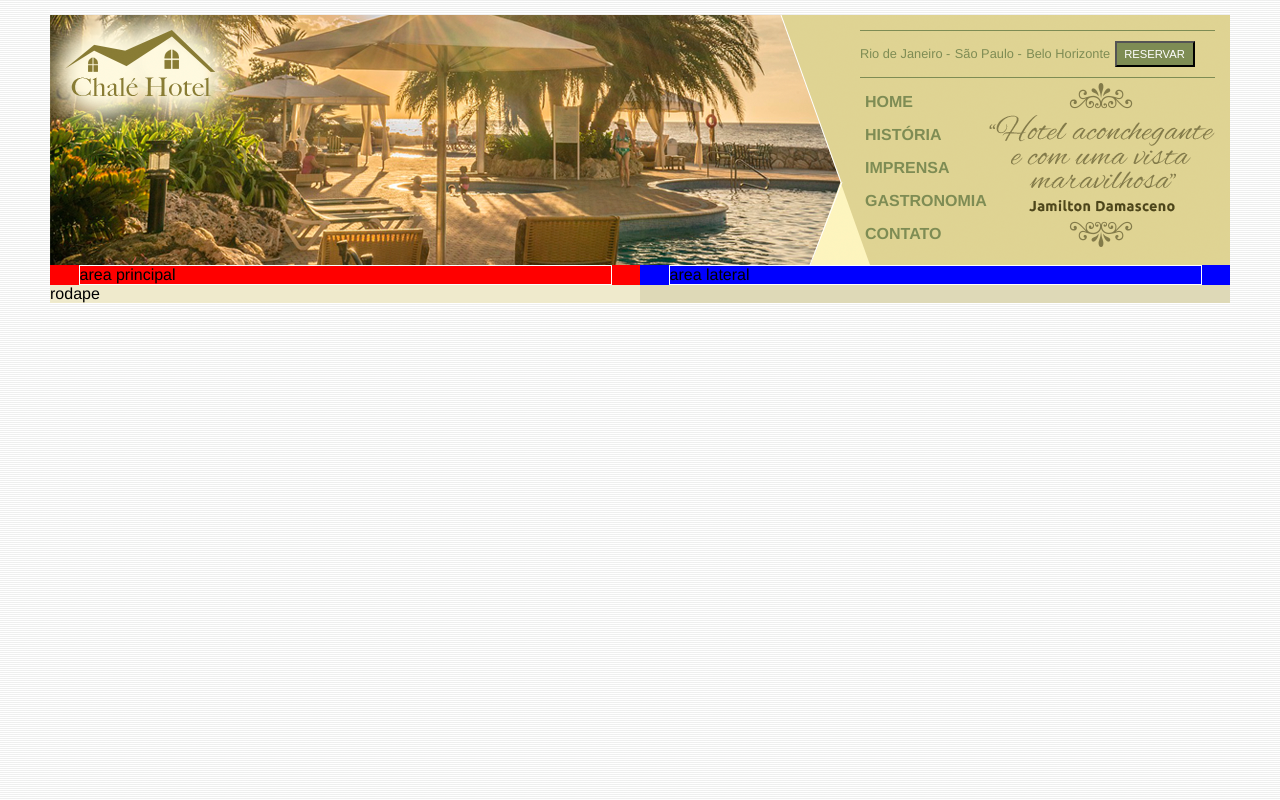
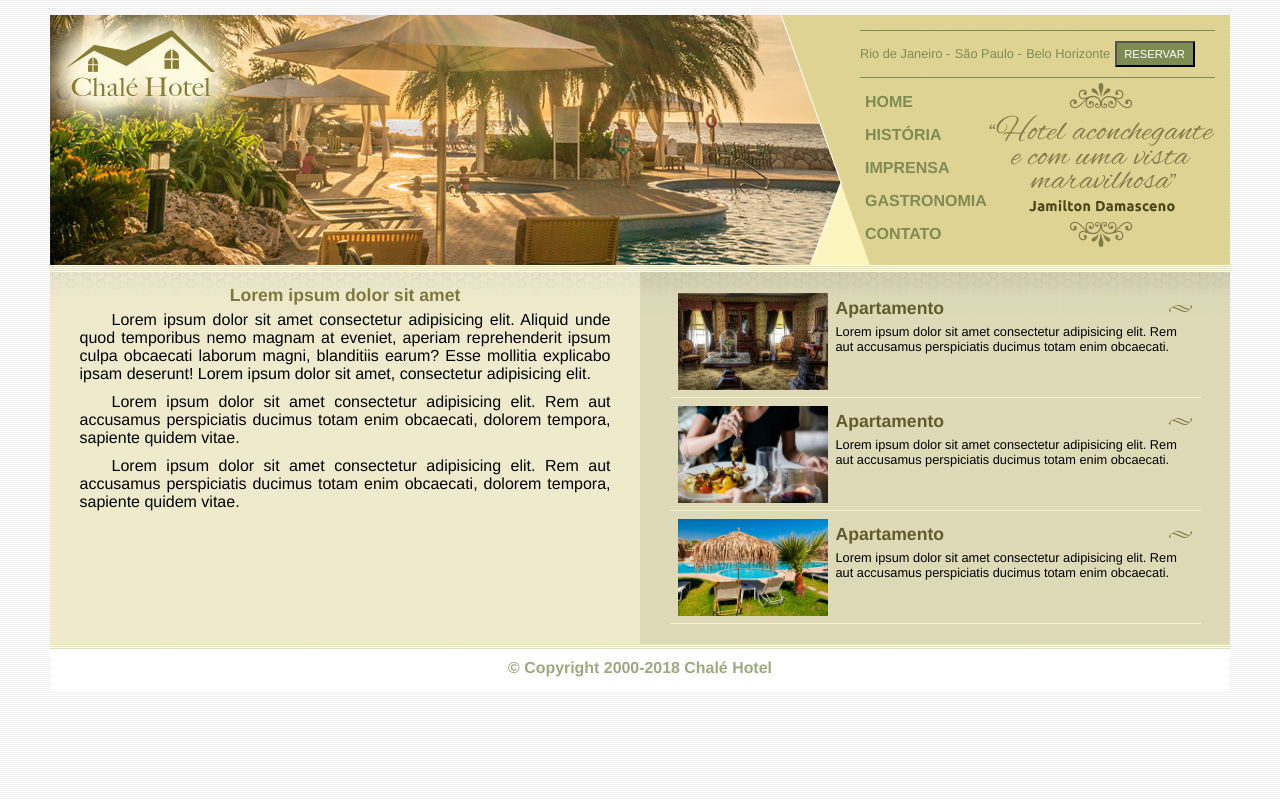
Before and after one commit to Robson81/Udemy_2026, a plain HTML site: page hotel_chale/index.html in a window 1280 px wide. Drawn offline with Linux system fonts and the light colour scheme; files whose address does not match are found by name.

Commit message:
finalizado projeto chalet hotel

```diff
--- a/hotel_chale/css/estilo.css
+++ b/hotel_chale/css/estilo.css
@@ -144,49 +144,83 @@ a {
     right: 0;
 }
 
-#conteudo-principal {
-    margin-top: 10px;
-    background: url(../img/bg-container.png) repeat-y center;
-    position: relative;
-    min-height: 900px;
-    min-width: 840px;
-    max-width: 1180px;
-
-    #principal {
-        width: 550px;
-        padding: 15px;
-        border: 1px solid red;
-
-
-    }
-}
-
 /*
 Área de conteúdos *********************************
 */
 
 #area-principal {
-    background: red;
     float: left;
     width: 50%;
+    background: url(../img/bg-area-principal.png) top left repeat-x;
+    padding: 15px 0;
 
+    h2 {
+        color: #7d7840;
+        font-size: 1.1em;
+        padding: 5px 0;
+        text-align: center;
+    }
+
+    p {
+        font-size: 1em;
+        margin-bottom: 10px;
+        text-align: justify;
+        text-indent: 2em;
+    }
 
 }
 
 #area-lateral {
-    background: blue;
     float: right;
     width: 50%;
-
+    background: url(../img/bg-area-lateral.png) top left repeat-x;
+    padding: 20px 0;
 }
 
 .conteudo {
     margin: 0 auto;
     width: 90%;
-     border: 1px solid white;
 
+
+
+
+}
+
+
+    /*formataçoes área lateral*/
+    #beneficios li {
+        padding: 8px;
+        border-bottom: 1px solid #f3efcb ;
+        height: 6em;
+
+        a img {
+            float: left;
+            margin-right: 8px;
+        }
+
+        a p {
+            font-size: 0.8em;
+            color: #000;
+        }
+
+        a h3 {
+            font-size: 1.1em;
+            color: #615b2d;
+            padding: 5px 0;
+            background: url(../img/ornamento.png) no-repeat right;
+        }
+    }
+
+    #beneficios li:hover {
+        background: #f6f3d6;
+        cursor: pointer;
     }
 
 #rodape {
     clear: both;
+    background: white url(../img/bg-rodape.png) top center repeat-x;
+    line-height: 2.5em;
+    color: #7e8c54c0;
+    font-size: 1.2em;
+    text-align: center;
 }
--- a/hotel_chale/index.html
+++ b/hotel_chale/index.html
@@ -74,19 +74,72 @@
         <!--Inicío do main-->
         <div id="area-principal">
             <div class="conteudo">
-                area principal
+                <h2>Lorem ipsum dolor sit amet</h2>
+
+                <p>
+                    Lorem ipsum dolor sit amet consectetur adipisicing elit.
+                    Aliquid unde quod temporibus nemo magnam at eveniet,
+                    aperiam reprehenderit ipsum culpa obcaecati laborum magni,
+                    blanditiis earum? Esse mollitia explicabo ipsam deserunt!
+                    Lorem ipsum dolor sit amet, consectetur adipisicing elit.
+                </p>
+
+                <p>
+                    Lorem ipsum dolor sit amet consectetur adipisicing elit.
+                    Rem aut accusamus perspiciatis ducimus totam enim obcaecati,
+                    dolorem tempora, sapiente quidem vitae.
+                </p>
+
+                <p>
+                    Lorem ipsum dolor sit amet consectetur adipisicing elit.
+                    Rem aut accusamus perspiciatis ducimus totam enim obcaecati,
+                    dolorem tempora, sapiente quidem vitae.
+                </p>
             </div>
         </div>
         <div id="area-lateral">
             <div class="conteudo">
-                area lateral
+                <ul id="beneficios">
+                    <li>
+                        <a href="#">
+                            <img src="./img/apartamento.jpg" width="150px" alt="">
+                            <h3>Apartamento</h3>
+                            <p>
+                                Lorem ipsum dolor sit amet consectetur adipisicing elit.
+                                Rem aut accusamus perspiciatis ducimus totam enim obcaecati.
+                            </p>
+                        </a>
+                    </li>
+
+                    <li>
+                        <a href="#">
+                            <img src="./img/restaurante.jpg" width="150px" alt="">
+                            <h3>Apartamento</h3>
+                            <p>
+                                Lorem ipsum dolor sit amet consectetur adipisicing elit.
+                                Rem aut accusamus perspiciatis ducimus totam enim obcaecati.
+                            </p>
+                        </a>
+                    </li>
+
+                    <li>
+                        <a href="#">
+                            <img src="./img/piscina.jpg" width="150px" alt="">
+                            <h3>Apartamento</h3>
+                            <p>
+                                Lorem ipsum dolor sit amet consectetur adipisicing elit.
+                                Rem aut accusamus perspiciatis ducimus totam enim obcaecati.
+                            </p>
+                        </a>
+                    </li>
+                </ul>
             </div>
         </div>
 
         <!--/Fim do main-->
 
         <div id="rodape">
-            rodape
+            <h5>&copy; Copyright 2000-2018 Chalé Hotel</h5>
         </div>
 
     </div>
```
Lines whose indentation alone changed are shown as unchanged.
